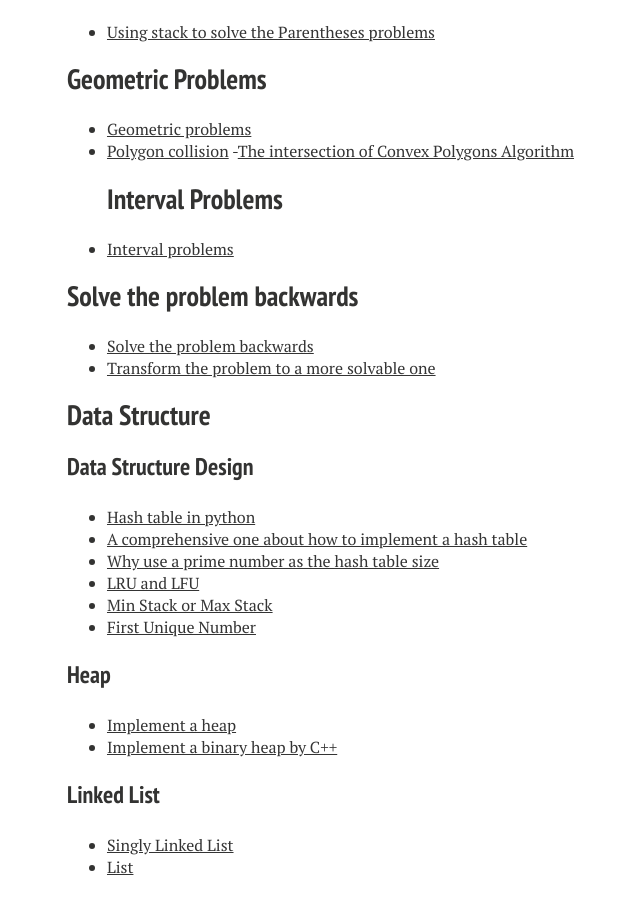
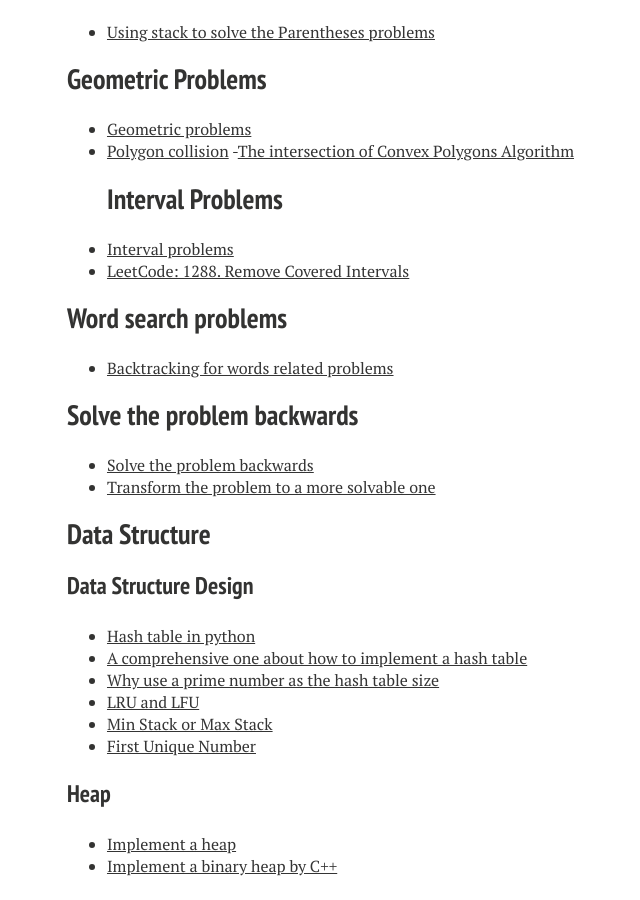
Before and after one commit to xiaokeshen/xiaokeshen.github.io, a Jekyll site: the page built from blog/index.md, in a window 1280 px wide and 900 px high, scrolled down 7142 px. Shown: the whole window, without its empty margins (253-893 px from the left). Built offline with Jekyll 4.4.1, drawn with Linux system fonts in a browser that asks for light colours; nearby versions of some CDN libraries.

Commit message:
Add two articles

```diff
--- a/blog/index.md
+++ b/blog/index.md
@@ -243,6 +243,10 @@ My 'Serious' coding got started since I became a student as a Computer Science M
 -[The intersection of Convex Polygons Algorithm](https://medium.com/@jim.morris.shen/the-intersection-of-convex-polygons-algorithm-b8e67bc18c36?sk=bde72f4daa748b2c47b60726d90cfcb8)
 ## Interval Problems
 - [Interval problems](https://medium.com/@jim.morris.shen/interval-problems-b1d99bc43aef?sk=d1d5c01f91f4402c698da1bed0bd5c56)
+- [LeetCode: 1288. Remove Covered Intervals](https://medium.com/@jim.morris.shen/leetcode-1288-remove-covered-intervals-e34b5e5d4b3e?source=friends_link&sk=8e66ee84bb4baadf07a9e0a3d3f8407a)
+
+## Word search problems
+- [Backtracking for words related problems](https://medium.com/@jim.morris.shen/backtracking-for-words-related-problems-4a2f09d15b73?source=friends_link&sk=a34fdb9b4e76d5cf0709c7c3cf9e1209)
 
 ## Solve the problem backwards
 - [Solve the problem backwards](https://medium.com/@jim.morris.shen/solving-the-problem-backwards-leetcode-780-reaching-points-cb7a56f9d27a?sk=3128d01a1ec7a274387dd7a2e09c1a12)
```
